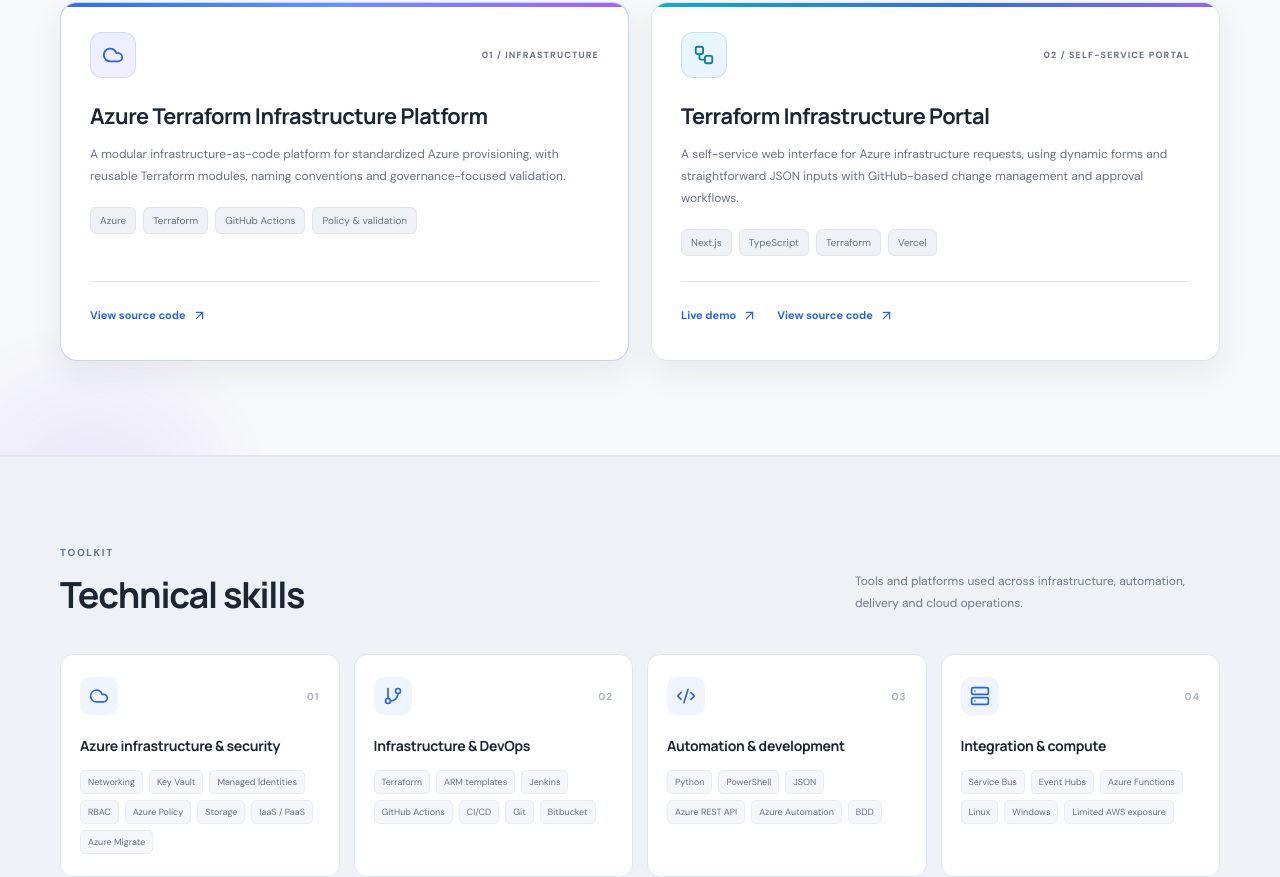
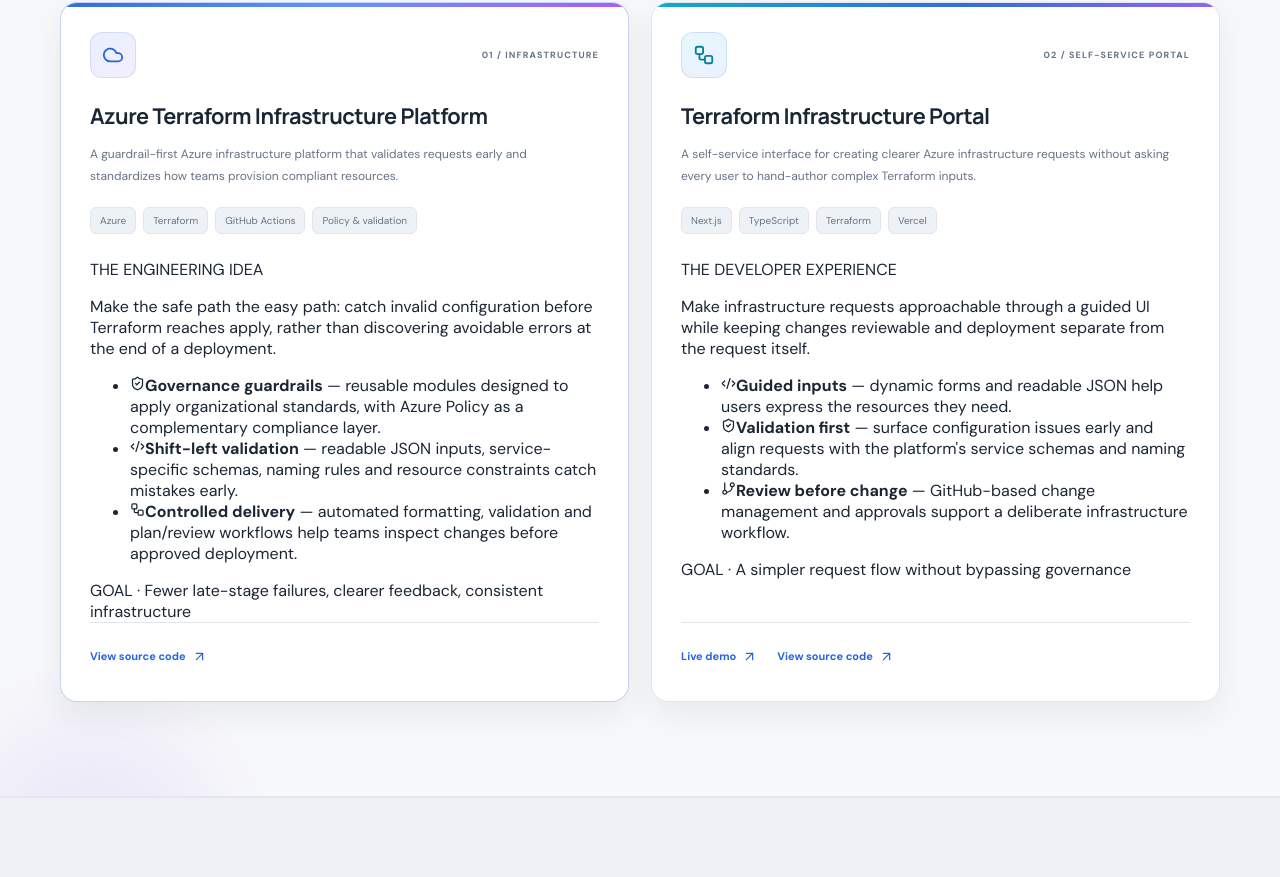
Before and after one commit to Arun-Negi/arun-cloud-portfolio, a React (Vite) app: page / in a window 1280 px wide. Shown: the part 2324-3201 px from the top of the page. Built offline with nearby package versions, Linux system fonts and the light colour scheme.

Commit message:
Add hover details to featured project cards

```diff
--- a/src/App.jsx
+++ b/src/App.jsx
@@ -188,15 +188,35 @@ export default function App() {
           <Reveal className="project-reveal"><article className="project-card project-card-featured">
             <div className="project-card-top"><span className="project-icon"><Cloud size={22} /></span><span className="project-kicker">01 / INFRASTRUCTURE</span></div>
             <h3>Azure Terraform Infrastructure Platform</h3>
-            <p>A modular infrastructure-as-code platform for standardized Azure provisioning, with reusable Terraform modules, naming conventions and governance-focused validation.</p>
+            <p>A guardrail-first Azure infrastructure platform that validates requests early and standardizes how teams provision compliant resources.</p>
             <div className="project-tags"><span>Azure</span><span>Terraform</span><span>GitHub Actions</span><span>Policy & validation</span></div>
+            <div className="project-hover-details">
+              <span className="project-detail-label">THE ENGINEERING IDEA</span>
+              <p>Make the safe path the easy path: catch invalid configuration before Terraform reaches apply, rather than discovering avoidable errors at the end of a deployment.</p>
+              <ul>
+                <li><ShieldCheck size={15} /><span><b>Governance guardrails</b> — reusable modules designed to apply organizational standards, with Azure Policy as a complementary compliance layer.</span></li>
+                <li><Code2 size={15} /><span><b>Shift-left validation</b> — readable JSON inputs, service-specific schemas, naming rules and resource constraints catch mistakes early.</span></li>
+                <li><Workflow size={15} /><span><b>Controlled delivery</b> — automated formatting, validation and plan/review workflows help teams inspect changes before approved deployment.</span></li>
+              </ul>
+              <span className="project-detail-outcome">GOAL · Fewer late-stage failures, clearer feedback, consistent infrastructure</span>
+            </div>
             <div className="project-links"><a href="https://github.com/Arun-Negi/azure-terraform-infrastructure-platform" target="_blank" rel="noreferrer">View source code <ArrowUpRight size={15} /></a></div>
           </article></Reveal>
           <Reveal className="project-reveal"><article className="project-card">
             <div className="project-card-top"><span className="project-icon"><Workflow size={22} /></span><span className="project-kicker">02 / SELF-SERVICE PORTAL</span></div>
             <h3>Terraform Infrastructure Portal</h3>
-            <p>A self-service web interface for Azure infrastructure requests, using dynamic forms and straightforward JSON inputs with GitHub-based change management and approval workflows.</p>
+            <p>A self-service interface for creating clearer Azure infrastructure requests without asking every user to hand-author complex Terraform inputs.</p>
             <div className="project-tags"><span>Next.js</span><span>TypeScript</span><span>Terraform</span><span>Vercel</span></div>
+            <div className="project-hover-details">
+              <span className="project-detail-label">THE DEVELOPER EXPERIENCE</span>
+              <p>Make infrastructure requests approachable through a guided UI while keeping changes reviewable and deployment separate from the request itself.</p>
+              <ul>
+                <li><Code2 size={15} /><span><b>Guided inputs</b> — dynamic forms and readable JSON help users express the resources they need.</span></li>
+                <li><ShieldCheck size={15} /><span><b>Validation first</b> — surface configuration issues early and align requests with the platform's service schemas and naming standards.</span></li>
+                <li><GitBranch size={15} /><span><b>Review before change</b> — GitHub-based change management and approvals support a deliberate infrastructure workflow.</span></li>
+              </ul>
+              <span className="project-detail-outcome">GOAL · A simpler request flow without bypassing governance</span>
+            </div>
             <div className="project-links"><a href="https://terraform-infrastructure-portal-1cp.vercel.app" target="_blank" rel="noreferrer">Live demo <ArrowUpRight size={15} /></a><a href="https://github.com/Arun-Negi/azure-terraform-infrastructure-portal" target="_blank" rel="noreferrer">View source code <ArrowUpRight size={15} /></a></div>
           </article></Reveal>
         </div>
```
